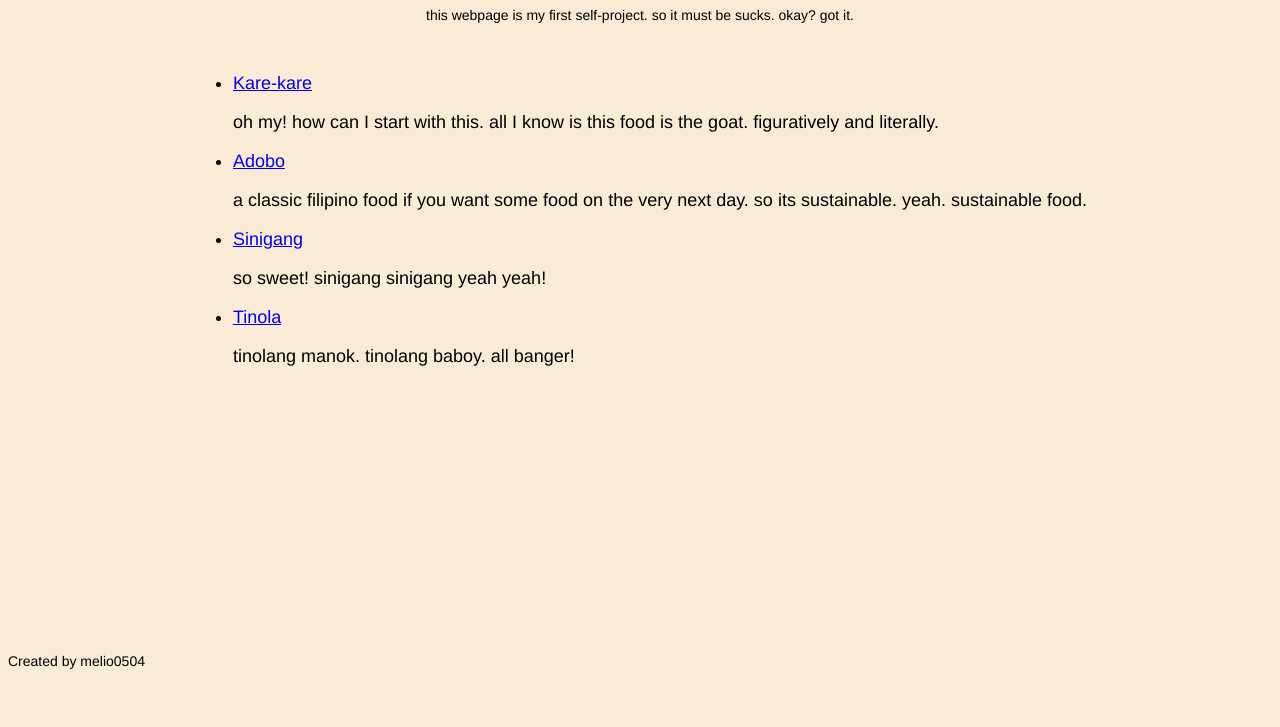
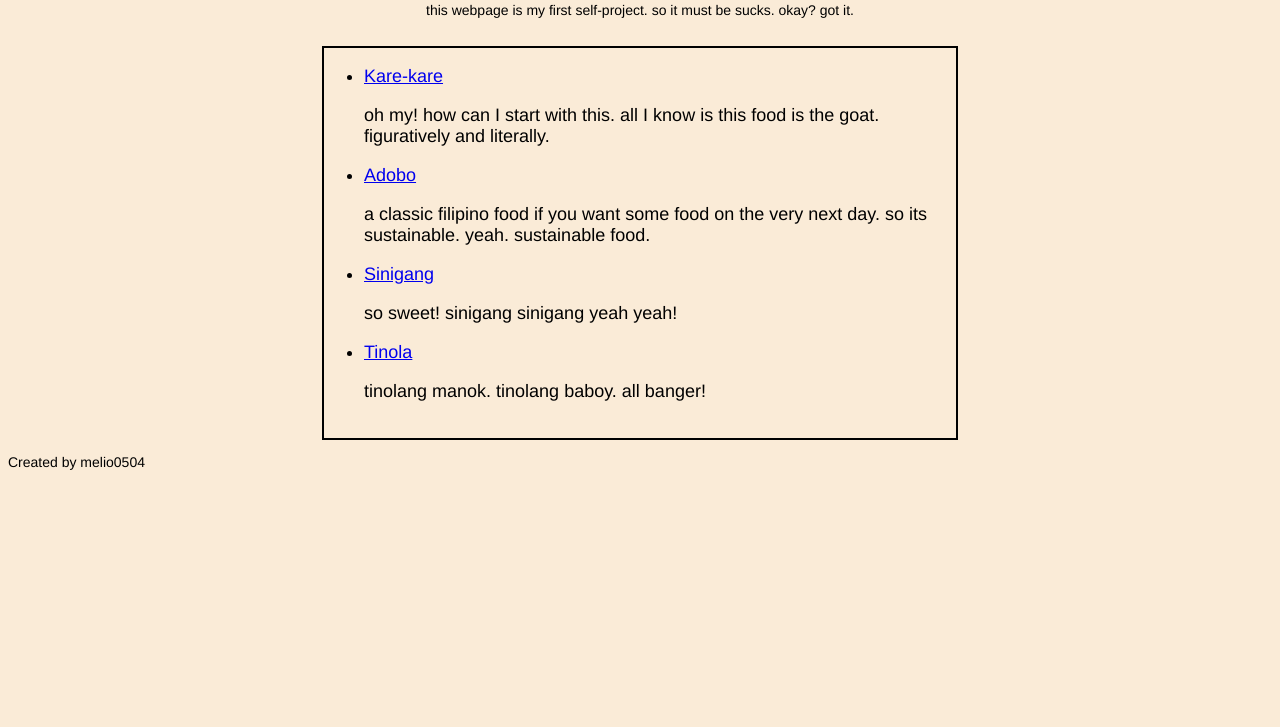
Before and after one commit to melio0504/the-website, a plain HTML site: page index.html in a window 1280 px wide. Shown: the part 73-800 px from the top of the page. Drawn offline with Linux system fonts and the light colour scheme.

Commit message:
make changes to the css

```diff
--- a/styles.css
+++ b/styles.css
@@ -1,11 +1,13 @@
 * {
     background-color: antiquewhite;
-    font-family:'Franklin Gothic Medium', 'Arial Narrow', Arial, sans-serif
+    font-family:'Franklin Gothic Medium', 'Arial Narrow', Arial, sans-serif;
 }
 
 h1,
 .description {
     text-align: center;
+    padding: 10px;
+    margin: 0 auto;
 }
 
 .description {
@@ -15,15 +17,19 @@ h1,
 .list {
     font-size: 18px;
     text-align: center;
+    width: 50%;
+    margin: 0 auto;
+    border: 2px solid black;
 }
 
 ul.foods {
     display: inline-block;
     text-align: left;
+    list-style-type: disc;
 }
 
 .footer {
     font-size: 14px;
     display: block;
-    margin-top: 250px;
+    margin-top: 8px;
 }
```
